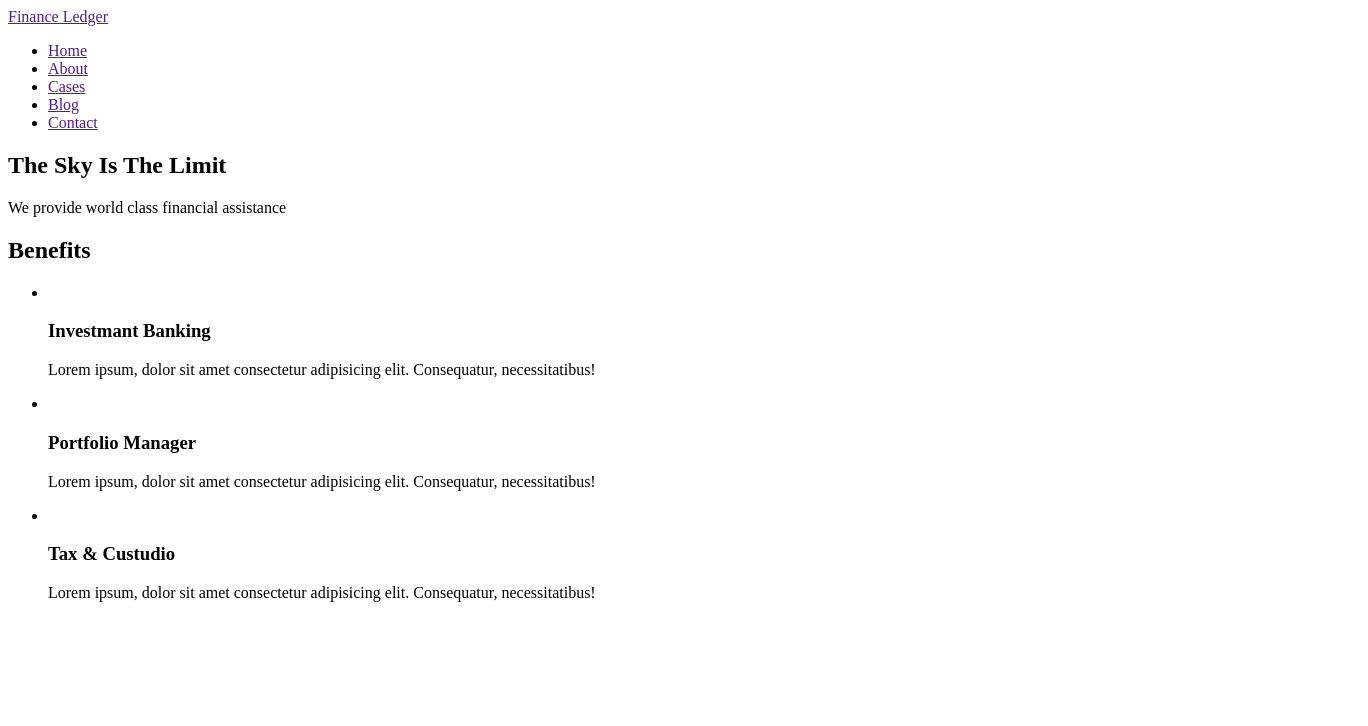
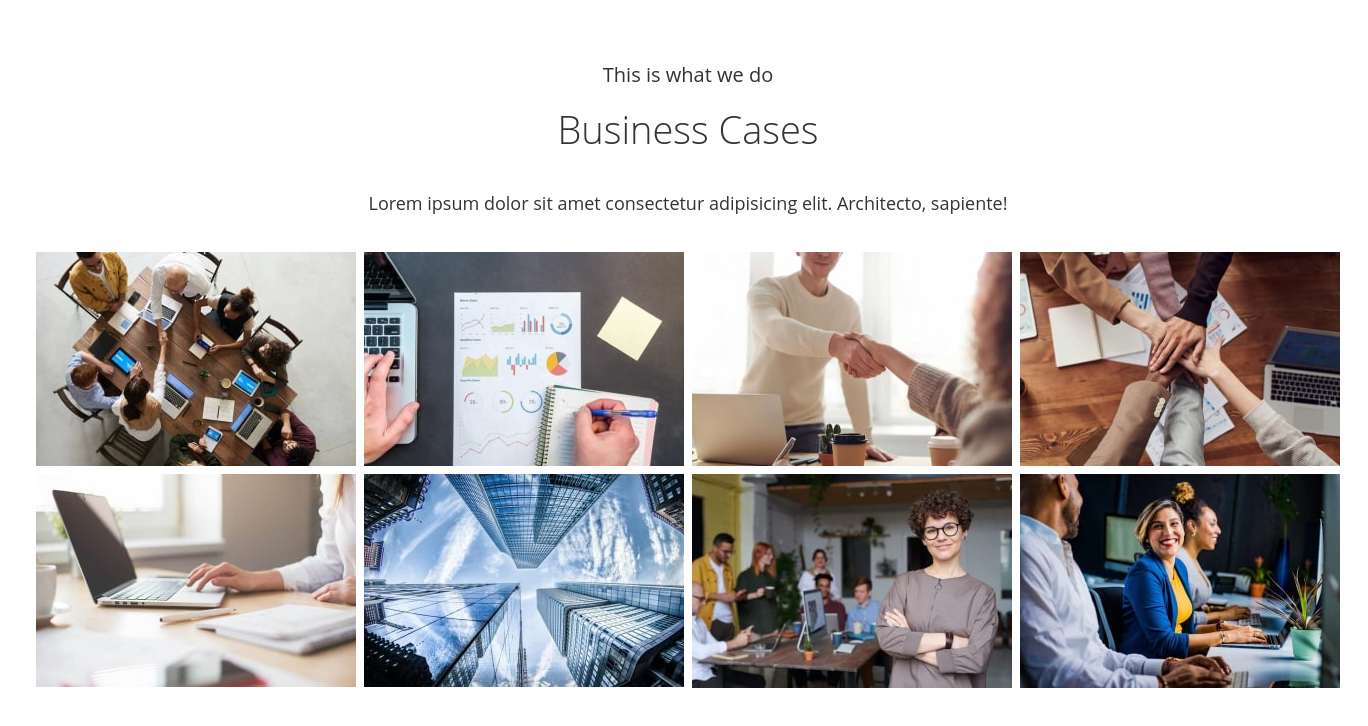
Before and after one commit to AlexDubin/goit-blended15-16, a plain HTML site: page index.html in a window 1280 px wide. Shown: the whole page, 1368 px wide, since content can reach past the window. Drawn offline with Linux system fonts and the light colour scheme.

Commit message:
Business-cases

```diff
--- /dev/null
+++ b/css/styles.css
@@ -0,0 +1,63 @@
+img {
+  display: block;
+}
+
+.list {
+  list-style: none;
+}
+
+.business-cases {
+  padding-top: 50px;
+  padding-bottom: 50px;
+}
+
+.container {
+  width: 1360px;
+  margin: 0 auto;
+}
+
+.before-title {
+  font-family: 'Open Sans';
+  font-style: normal;
+  font-weight: 400;
+  font-size: 20px;
+  line-height: 1.65;
+  text-align: center;
+  color: #333333;
+  margin-top: 0;
+  margin-bottom: 15px;
+}
+
+.title-cases {
+  font-family: 'Open Sans';
+  font-style: normal;
+  font-weight: 300;
+  font-size: 38px;
+  line-height: 1.26;
+  text-align: center;
+  color: #333333;
+  margin-top: 0;
+  margin-bottom: 35px;
+}
+
+.lorem-text {
+  font-family: 'Open Sans';
+  font-style: normal;
+  font-weight: 400;
+  font-size: 18px;
+  line-height: 1.56;
+  text-align: center;
+  color: #333333;
+  margin-top: 0;
+  margin-bottom: 35px;
+}
+
+.cases-icon-list {
+  display: flex;
+  justify-content: center;
+  padding: 0;
+  flex-wrap: wrap;
+  margin: 0 auto;
+  row-gap: 8px;
+  gap: 8px;
+}
--- a/index.html
+++ b/index.html
@@ -5,60 +5,48 @@
     <meta http-equiv="X-UA-Compatible" content="IE=edge" />
     <meta name="viewport" content="width=device-width, initial-scale=1.0" />
     <title>Document</title>
+    <link rel="stylesheet" href="./css/styles.css" />
   </head>
   <body>
-    <header>
-      <!-- Logo -->
-      <nav>
-        <a href="">Finance Ledger</a>
+    <header></header>
 
-        <!-- Nav -->
-        <ul>
-          <li><a href="">Home</a></li>
-          <li><a href="">About</a></li>
-          <li><a href="">Cases</a></li>
-          <li><a href="">Blog</a></li>
-          <li><a href="">Contact</a></li>
-        </ul>
-      </nav>
-      <main>
-        <!-- hero -->
-        <section>
-          <h1>The Sky Is The Limit</h1>
-          <p>We provide world class financial assistance</p>
-          <a href="Read More"></a>
-        </section>
+    <main>
+      <section class="business-cases">
+        <div class="container">
+          <p class="before-title">This is what we do</p>
+          <h2 class="title-cases">Business Cases</h2>
+          <p class="lorem-text">
+            Lorem ipsum dolor sit amet consectetur adipisicing elit. Architecto, sapiente!
+          </p>
 
-        <section>
-          <h2>Benefits</h2>
-          <ul>
-            <li>
-              <img src="" alt="" />
-              <h3>Investmant Banking</h3>
-              <p>
-                Lorem ipsum, dolor sit amet consectetur adipisicing elit. Consequatur,
-                necessitatibus!
-              </p>
+          <ul class="cases-icon-list">
+            <li class="cases-icon-item list">
+              <img src="./images/cases1.jpg" alt="people at the table" width="320" />
             </li>
-            <li>
-              <img src="" alt="" />
-              <h3>Portfolio Manager</h3>
-              <p>
-                Lorem ipsum, dolor sit amet consectetur adipisicing elit. Consequatur,
-                necessitatibus!
-              </p>
+            <li class="cases-icon-item list">
+              <img src="./images/cases2.jpg" alt="notebook on the table" width="320" />
             </li>
-            <li>
-              <img src="" alt="" />
-              <h3>Tax & Custudio</h3>
-              <p>
-                Lorem ipsum, dolor sit amet consectetur adipisicing elit. Consequatur,
-                necessitatibus!
-              </p>
+            <li class="cases-icon-item list">
+              <img src="./images/cases3.jpg" alt="a man in a white sweater" width="320" />
+            </li>
+            <li class="cases-icon-item list">
+              <img src="./images/cases4.jpg" alt="people are holding hands" width="320" />
+            </li>
+            <li class="cases-icon-item list">
+              <img src="./images/cases5.jpg" alt="laptop on the table" width="320" />
+            </li>
+            <li class="cases-icon-item list">
+              <img src="./images/cases6.jpg" alt="skyscrapers" width="320" />
+            </li>
+            <li class="cases-icon-item list">
+              <img src="./images/cases7.jpg" alt="a woman in glasses" width="320" />
+            </li>
+            <li class="cases-icon-item list">
+              <img src="./images/cases8.jpg" alt="woman is smiling" width="320" />
             </li>
           </ul>
-        </section>
-      </main>
-    </header>
+        </div>
+      </section>
+    </main>
   </body>
 </html>
```
Also changed, not shown: images/cases1.jpg (added), images/cases2.jpg (added), images/cases3.jpg (added), images/cases4.jpg (added), images/cases5.jpg (added), images/cases6.jpg (added), images/cases7.jpg (added), images/cases8.jpg (added).
